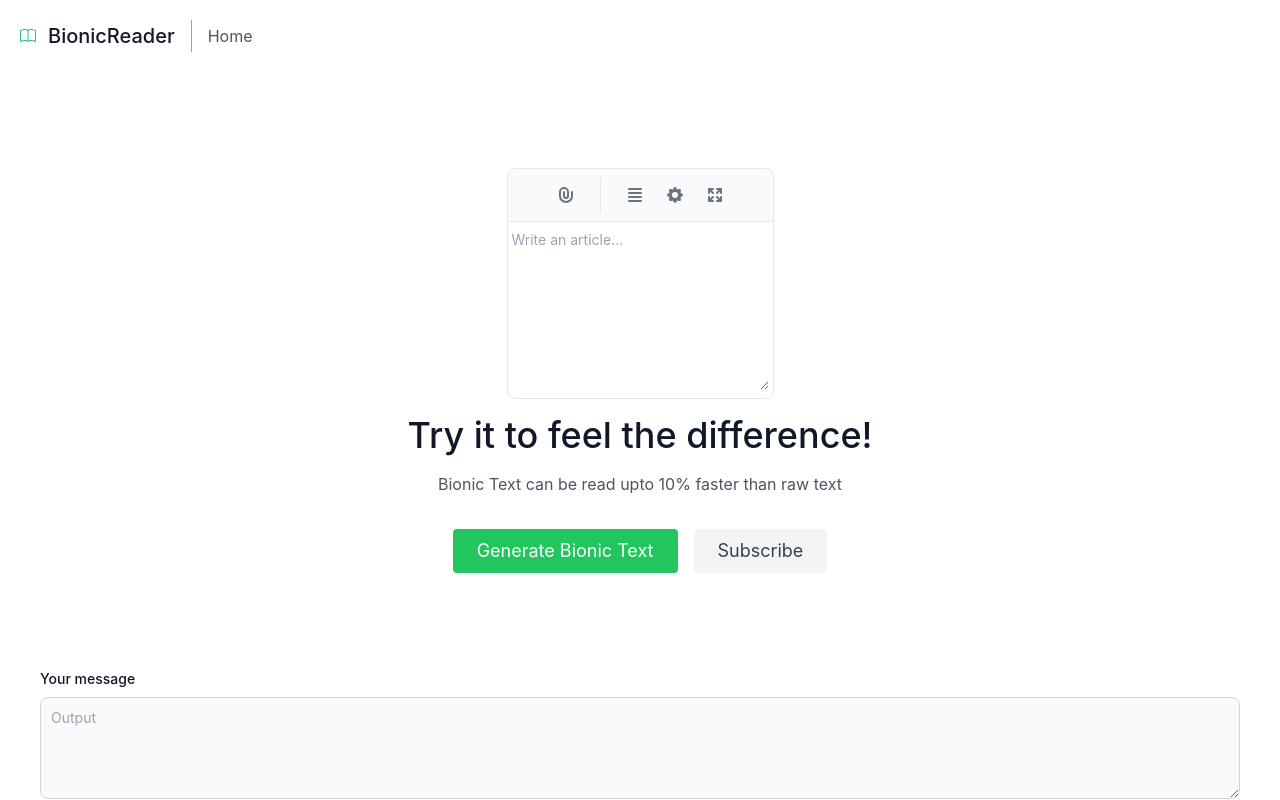
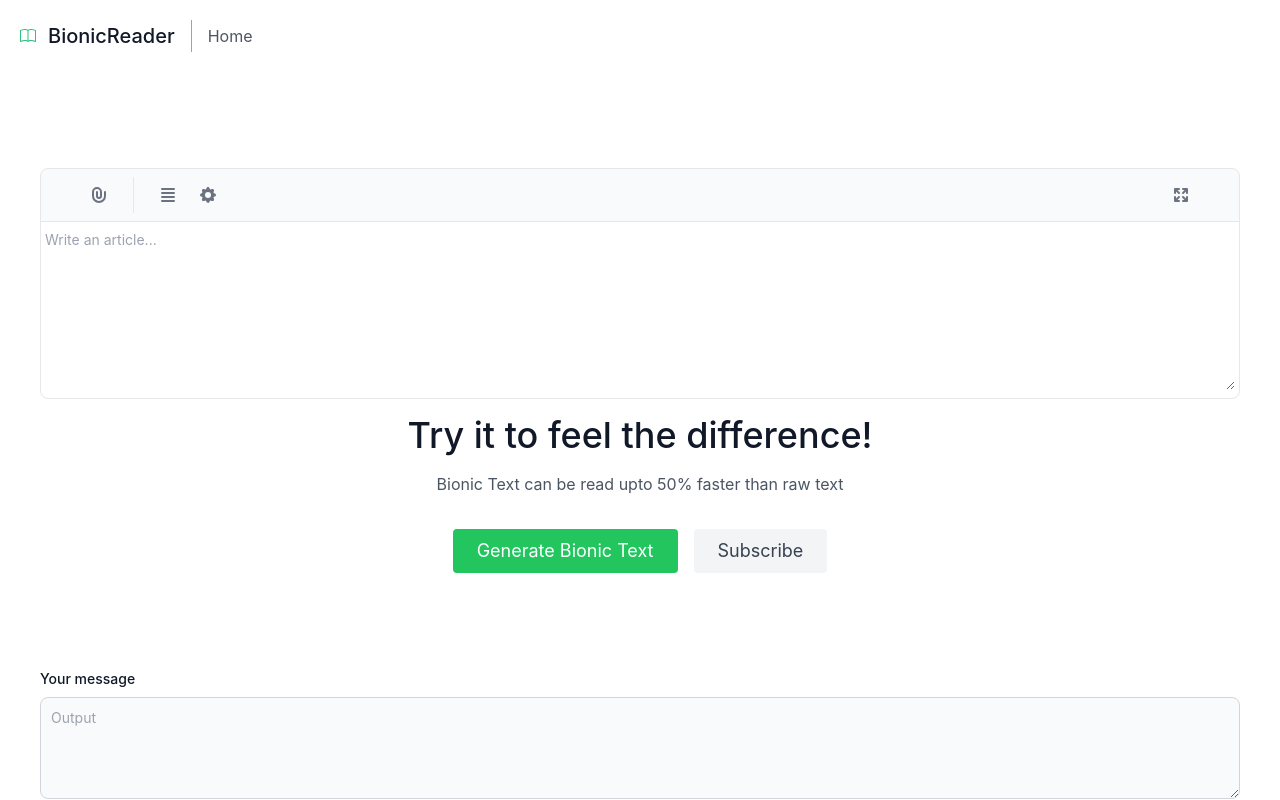
Before and after one commit to KDwevedi/btp, a React (Create React App) app: page /demo in a window 1280 px wide. Built offline with nearby package versions, Linux system fonts and the light colour scheme.

Commit message:
Demo page looks alright-ish

```diff
--- a/src/components/demo.js
+++ b/src/components/demo.js
@@ -13,13 +13,6 @@
             <nav class="md:mr-auto md:ml-4 md:py-1 md:pl-4 md:border-l md:border-gray-400	flex flex-wrap items-center text-base justify-center">
                 <Link to="/" class="mr-5 hover:text-gray-900">Home</Link>
             </nav>
-            {/* <button class="inline-flex items-center bg-gray-100 border-0 py-1 px-3 focus:outline-none hover:bg-gray-200 rounded text-base mt-4 md:mt-0">
-                <Link to="/">Home
-                <svg fill="none" stroke="currentColor" stroke-linecap="round" stroke-linejoin="round" stroke-width="2" class="w-4 h-4 ml-1" viewBox="0 0 24 24">
-                    <path d="M5 12h14M12 5l7 7-7 7"></path>
-                </svg>
-                </Link>
-            </button> */}
         </div>
     </header>
     )
@@ -39,7 +32,8 @@
 //   </div>
 // </div>
 <section class="text-gray-600 body-font">
-  <div class="container mx-auto flex px-5 py-24 items-center justify-center flex-col">
+  {/* <div class="container mx-auto flex px-0 py-24 items-center justify-center flex-col"> */}
+  <div class="px-10 py-24 items-center justify-center flex-col">
 <form >
    <div class="w-full mb-4 border border-gray-200 rounded-lg bg-gray-50 dark:bg-gray-700 dark:border-gray-600">
        <div class="flex items-stretch justify-between px-10 py-2 border-b dark:border-gray-600">
@@ -102,9 +96,9 @@
    </div>
 </form>
 
-    <div class="text-center lg:w-2/3 w-full">
+    <div class="text-center lg:w-2/3 w-full mx-auto">
       <h1 class="title-font sm:text-4xl text-3xl mb-4 font-medium text-gray-900">Try it to feel the difference!</h1>
-      <p class="mb-8 leading-relaxed">Bionic Text can be read upto 10% faster than raw text</p>
+      <p class="mb-8 leading-relaxed">Bionic Text can be read upto 50% faster than raw text</p>
       <div class="flex justify-center">
         <button class="inline-flex text-white bg-green-500 border-0 py-2 px-6 focus:outline-none hover:bg-green-600 rounded text-lg">Generate Bionic Text</button>
         <button class="ml-4 inline-flex text-gray-700 bg-gray-100 border-0 py-2 px-6 focus:outline-none hover:bg-gray-200 rounded text-lg">Subscribe</button>
```
